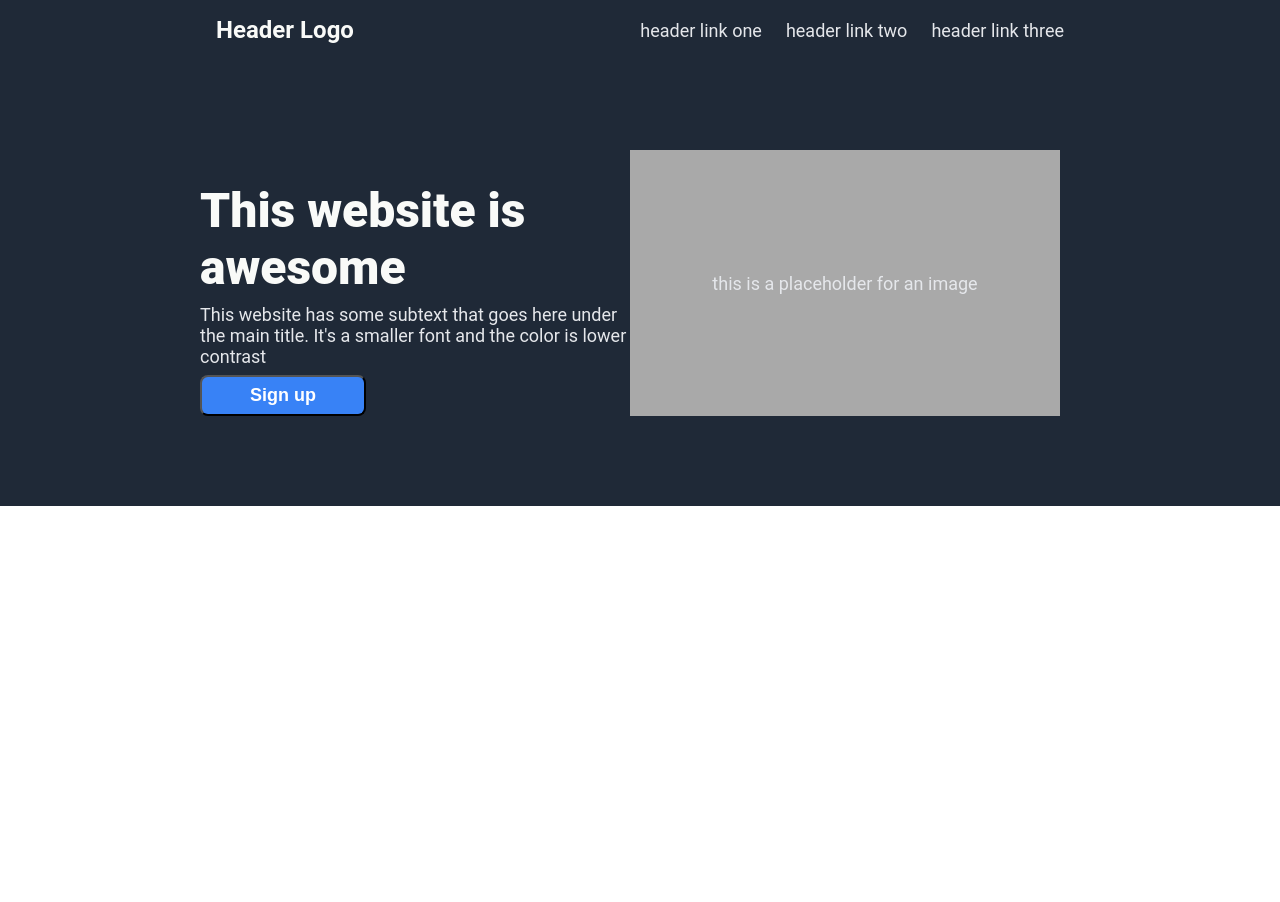
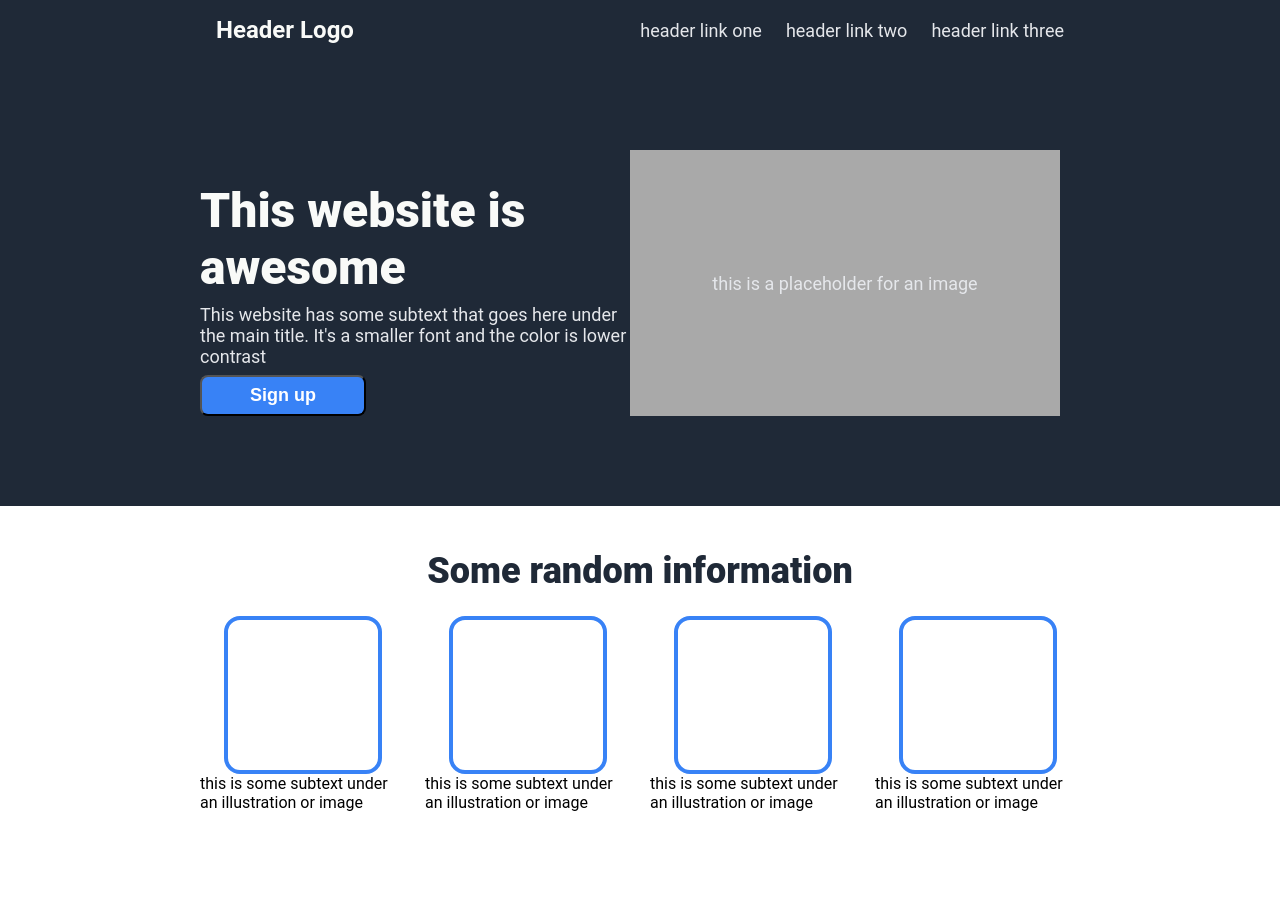
Before and after one commit to edwards955/landing-page, a plain HTML site: page index.html in a window 1280 px wide. Before the commit the page ends 800 px from the top, so only its background shows below. Drawn offline with Linux system fonts and the light colour scheme.

Commit message:
Begin implementation of information section

```diff
--- a/index.html
+++ b/index.html
@@ -25,5 +25,26 @@
                 </div>
             </div>
         </div>
+        <div class="info spacing">
+            <h1 class="info-heading">Some random information</h1>
+            <div class="info-content">
+                <div class="info-block">
+                    <div class="info-image"></div>
+                    this is some subtext under an illustration or image
+                </div>
+                <div class="info-block">
+                    <div class="info-image"></div>
+                    this is some subtext under an illustration or image
+                </div>
+                <div class="info-block">
+                    <div class="info-image"></div>
+                    this is some subtext under an illustration or image
+                </div>
+                <div class="info-block">
+                    <div class="info-image"></div>
+                    this is some subtext under an illustration or image
+                </div>
+            </div>
+        </div>
     </body>
 </html>
--- a/style.css
+++ b/style.css
@@ -76,6 +76,42 @@ button {
     font-weight: bold;
 }
 
+.info {
+    display: flex;
+    flex-direction: column;
+    justify-content: center;
+    align-items: center;
+    padding-top: 20px;
+    padding-bottom: 90px;
+}
+
+.info-heading {
+    font-size: 36px;
+    font-weight: 900;
+    color: #1f2937;
+}
+
+.info-content {
+    display: flex;
+    gap: 20px;
+}
+
+.info-block {
+    display: flex;
+    flex-direction: column;
+    align-items: center;
+    flex: 1;
+
+}
+
+.info-image {
+    border: 4px solid #3882f6;
+    border-radius: 16px;
+    height: 150px;
+    width: 150px;
+    flex: auto;
+}
+
 .spacing {
     margin-left: 200px;
     margin-right: 200px;
```
